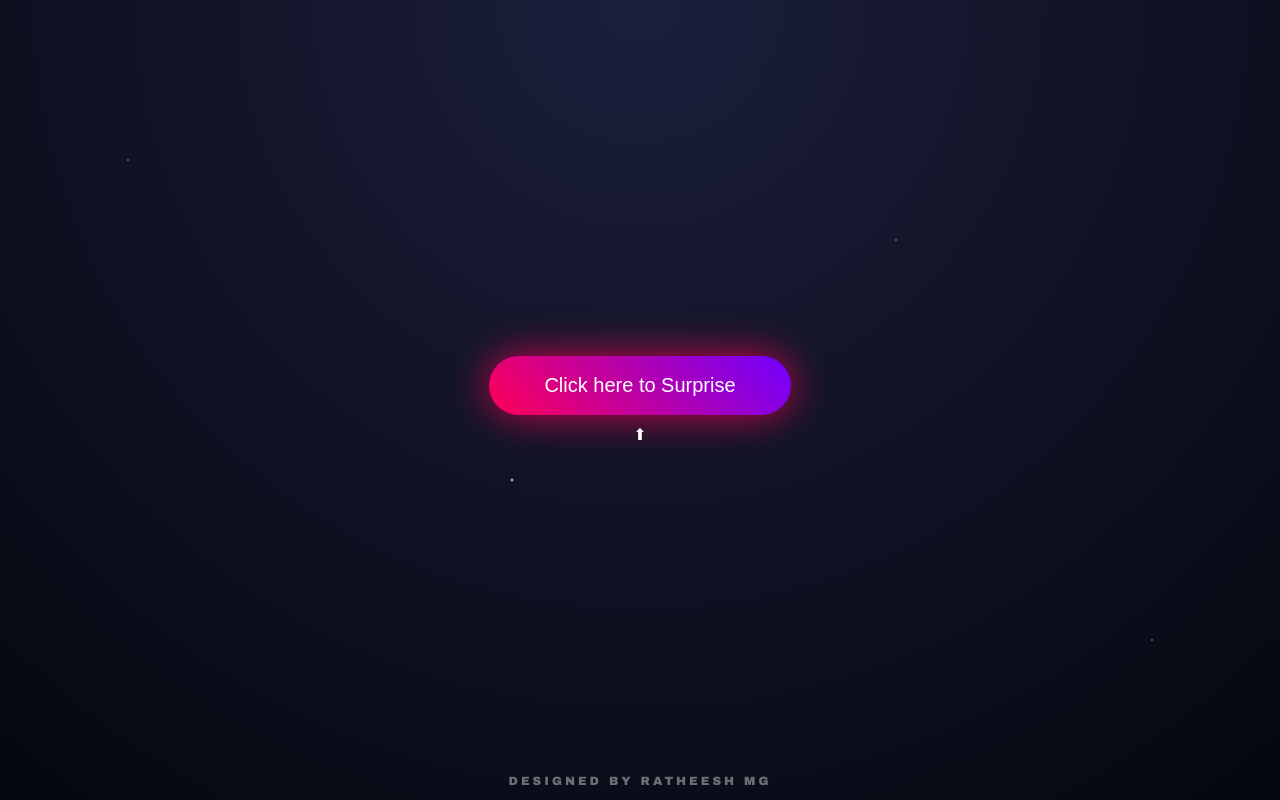
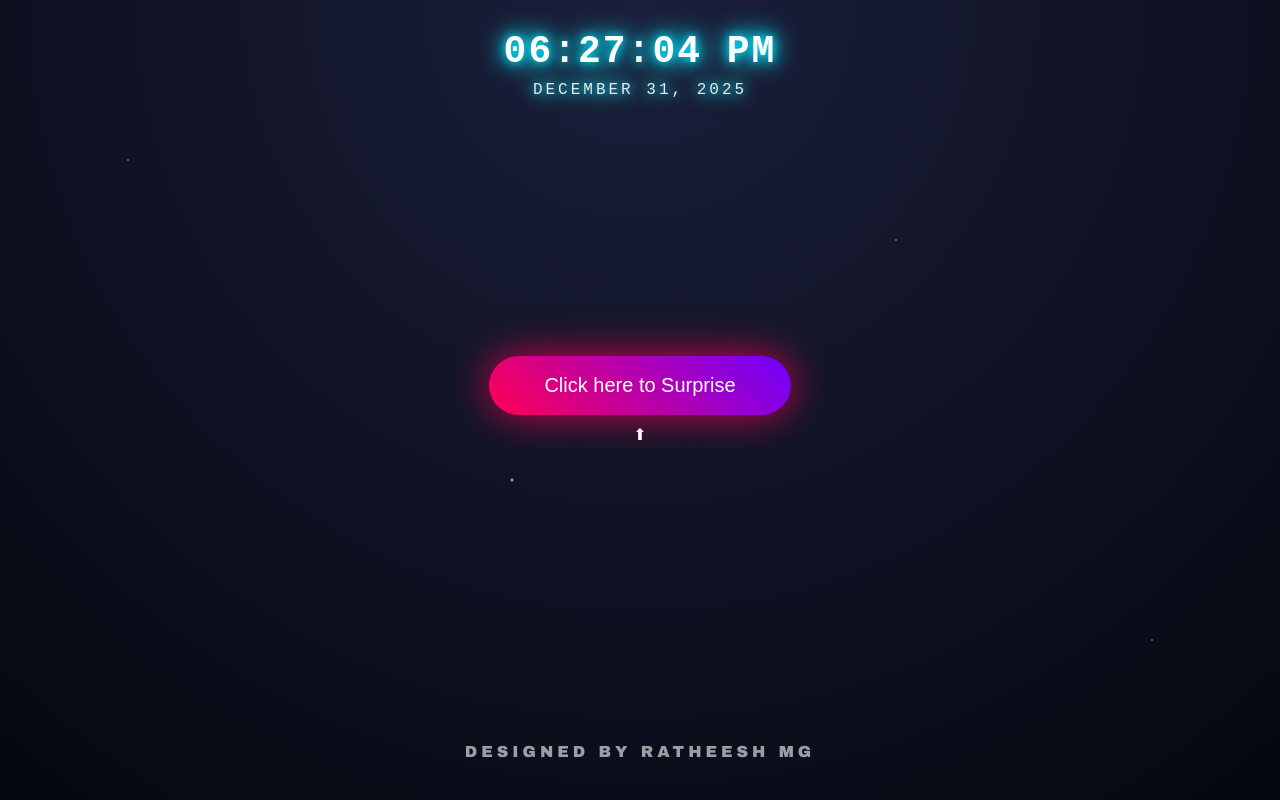
Before and after one commit to rathishmgndkm/Happynewyear, a plain HTML site: page index.html in a window 1280 px wide. Drawn offline with nearby package versions, Linux system fonts and the light colour scheme.

Commit message:
Enhance datetime display and update button styles
Added a glow clock and date display with animation. Updated contact button and watermark styles.

```diff
--- a/index.html
+++ b/index.html
@@ -30,6 +30,30 @@ html,body{
  z-index:-3;
 }
 @keyframes twinkle{from{opacity:.4}to{opacity:1}}
+
+/* ⏰ Glow Clock & Date Style */
+#datetime-container {
+ position: fixed;
+ top: 30px;
+ width: 100%;
+ text-align: center;
+ z-index: 10;
+ color: #fff;
+ text-shadow: 0 0 10px #00e5ff, 0 0 20px #00e5ff, 0 0 30px #00e5ff;
+ font-family: 'Courier New', Courier, monospace;
+}
+#clock {
+ font-size: 38px;
+ font-weight: 900;
+ letter-spacing: 2px;
+}
+#date {
+ font-size: 16px;
+ letter-spacing: 3px;
+ margin-top: 8px;
+ text-transform: uppercase;
+ opacity: 0.9;
+}
 
 /* 🎬 Center */
 .container{
@@ -133,8 +157,8 @@ html,body{
  50%{transform:translateY(-15px)}
 }
 
-/* 📤 Share */
-#shareBtn{
+/* 📥 Contact Button Style */
+#contactBtn{
  margin-top:30px;
  padding:15px 42px;
  font-size:18px;
@@ -146,26 +170,42 @@ html,body{
  cursor:pointer;
 }
 
-/* 🧾 Watermark */
+/* 🧾 Watermark (Animation added) */
 .watermark{
- position:fixed;
- bottom:12px;
- width:100%;
- text-align:center;
- font-size:12px;
- color:rgba(255,255,255,.4);
- letter-spacing:3px;
+ position: fixed;
+ bottom: 40px;
+ width: 100%;
+ text-align: center;
+ font-size: 16px;
+ color: rgba(255,255,255,.6);
+ letter-spacing: 4px;
+ font-weight: bold;
+ z-index: 10;
+ /* പേജ് ഓപ്പൺ ആകുമ്പോൾ താഴെ നിന്ന് ഉയർന്നു വരുന്ന ആനിമേഷൻ */
+ animation: watermarkIntro 2.8s cubic-bezier(.19,1,.22,1) forwards;
+}
+
+@keyframes watermarkIntro {
+ from {
+  transform: translateY(100px);
+  opacity: 0;
+ }
+ to {
+  transform: translateY(0);
+  opacity: 1;
+ }
 }
 </style>
 </head>
 
-<body>
+<body onload="updateTime()">
 
 <div class="stars"></div>
 
-<audio id="bgMusic">
- <source src="https://github.com/rathishmgndkm/My-website/raw/refs/heads/main/BG%20Audio.mp3" type="audio/mpeg">
-</audio>
+<div id="datetime-container">
+    <div id="clock">00:00:00 AM</div>
+    <div id="date">JANUARY 01, 2026</div>
+</div>
 
 <div class="container">
  <button id="surpriseBtn" onclick="startShow()">Click here to Surprise</button>
@@ -187,14 +227,33 @@ html,body{
    <span style="--i:4">6</span>
   </div>
 
-  <button id="shareBtn" onclick="share()">Share on WhatsApp</button>
+  <button id="contactBtn" onclick="contactMe()">Contact Me on WhatsApp</button>
  </div>
 </div>
 
 <div class="watermark">DESIGNED BY RATHEESH MG</div>
 
+<audio id="bgMusic">
+ <source src="https://github.com/rathishmgndkm/My-website/raw/refs/heads/main/BG%20Audio.mp3" type="audio/mpeg">
+</audio>
+
 <script>
-/* 🎉 Start */
+/* ⏰ Clock Logic */
+function updateTime() {
+    const now = new Date();
+    let hours = now.getHours();
+    const minutes = String(now.getMinutes()).padStart(2, '0');
+    const seconds = String(now.getSeconds()).padStart(2, '0');
+    const ampm = hours >= 12 ? 'PM' : 'AM';
+    hours = hours % 12 || 12;
+    const hDisplay = String(hours).padStart(2, '0');
+    document.getElementById('clock').textContent = `${hDisplay}:${minutes}:${seconds} ${ampm}`;
+    const options = { day: '2-digit', month: 'long', year: 'numeric' };
+    document.getElementById('date').textContent = now.toLocaleDateString('en-US', options);
+    setTimeout(updateTime, 1000);
+}
+
+/* 🎉 Start Show */
 function startShow(){
  document.getElementById("surpriseBtn").style.display="none";
  document.querySelector(".arrow").style.display="none";
@@ -204,7 +263,6 @@ function startShow(){
  audio.currentTime=0;
  audio.play().catch(()=>{});
 
- // Confetti Animation (വശങ്ങളിൽ നിന്ന് മാത്രം വരുന്നു)
  let end=Date.now()+15000;
  (function frame(){
   confetti({particleCount:4,spread:70,origin:{x:0}});
@@ -213,10 +271,11 @@ function startShow(){
  })();
 }
 
-/* 📤 Share */
-function share(){
- const text="🎬 Happy New Year 2026 🎬\nCinematic Wishes from Ratheesh MG\n";
- window.open("https://wa.me/?text="+encodeURIComponent(text+location.href),"_blank");
+/* 📞 Contact Direct */
+function contactMe(){
+ const myNumber = "918281084814";
+ const message = "Hi Ratheesh, Happy New Year 2026!";
+ window.open("https://wa.me/" + myNumber + "?text=" + encodeURIComponent(message), "_blank");
 }
 </script>
 
```
